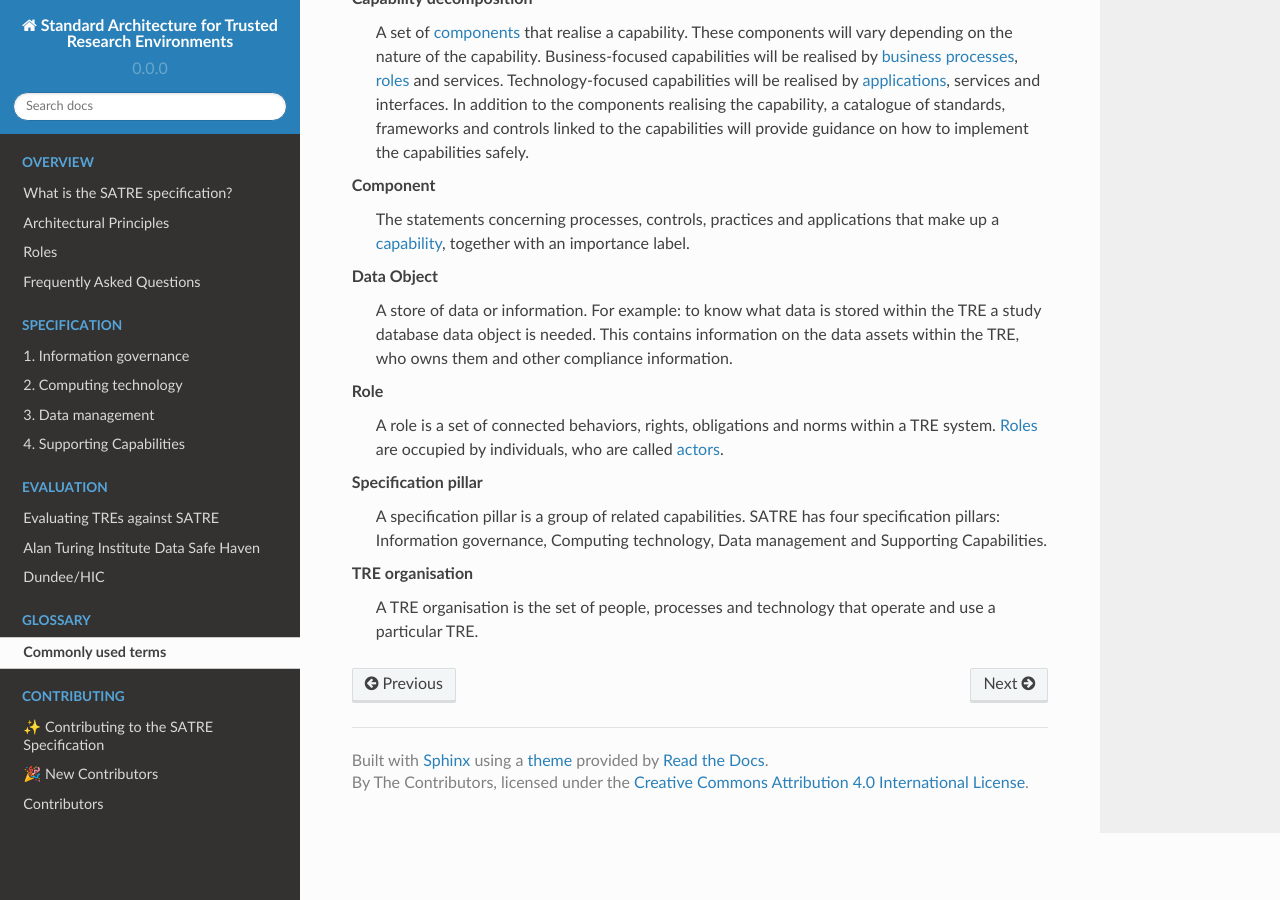
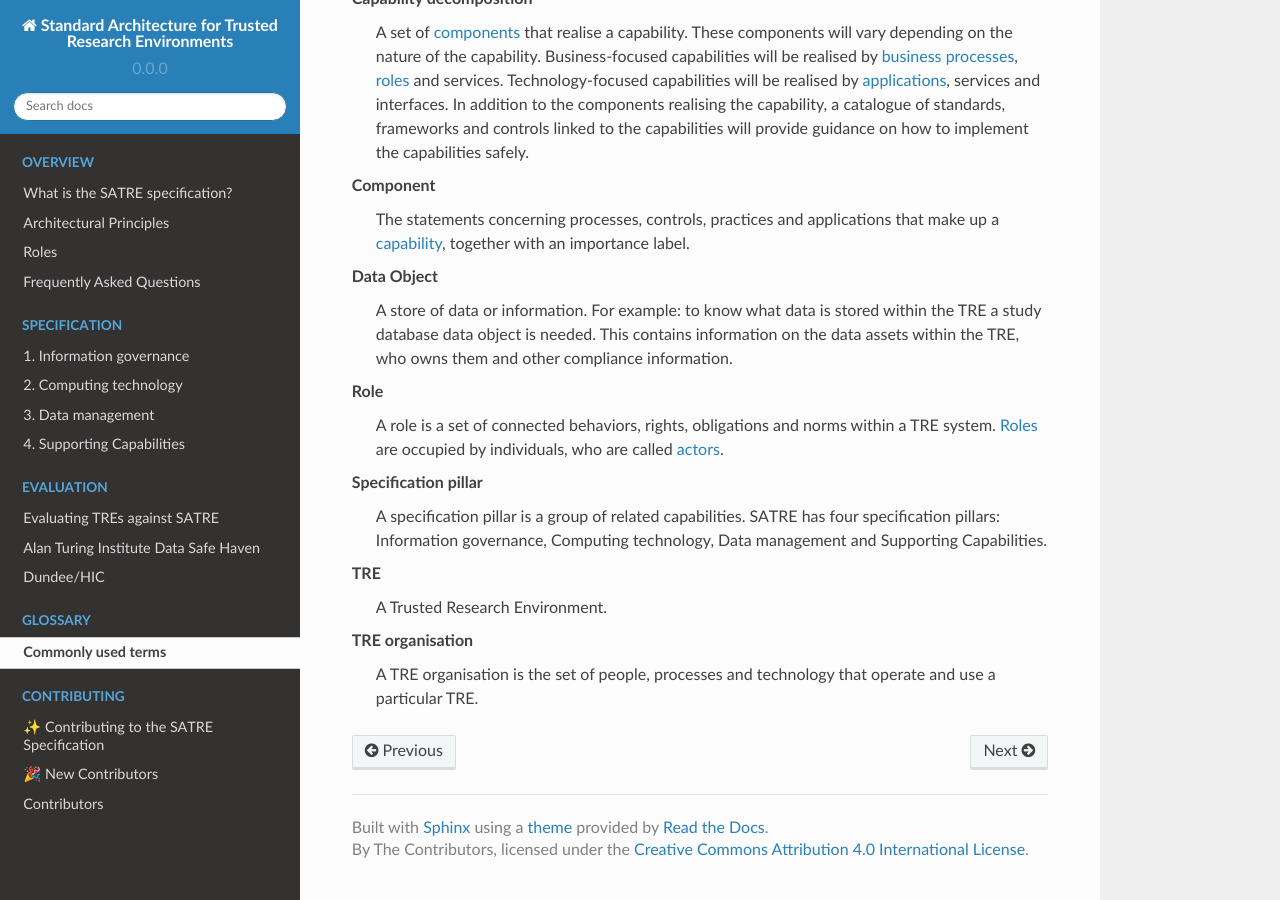
Before and after one commit to sa-tre/satre-specification, a Sphinx documentation site: the page built from docs/source/glossary.md, in a window 1280 px wide and 900 px high, scrolled down 721 px. Built offline with Sphinx 7.4.7 and the Read the Docs theme 2.0.0, drawn with Linux system fonts in a browser that asks for light colours.

Commit message:
:memo: Add missing TRE definition to glossary

````diff
--- a/docs/source/glossary.md
+++ b/docs/source/glossary.md
@@ -45,6 +45,9 @@ Specification pillar
     A specification pillar is a group of related capabilities.
     SATRE has four specification pillars: Information governance, Computing technology, Data management and Supporting Capabilities.
 
+TRE
+    A Trusted Research Environment.
+
 TRE organisation
     A TRE organisation is the set of people, processes and technology that operate and use a particular TRE.
 ```
````
Also changed, not shown: docs/source/principles.md (+1 -1 lines).
